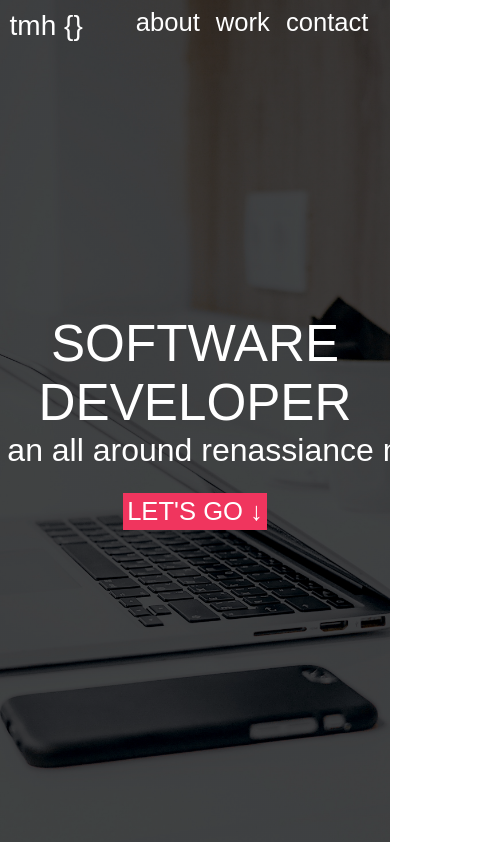
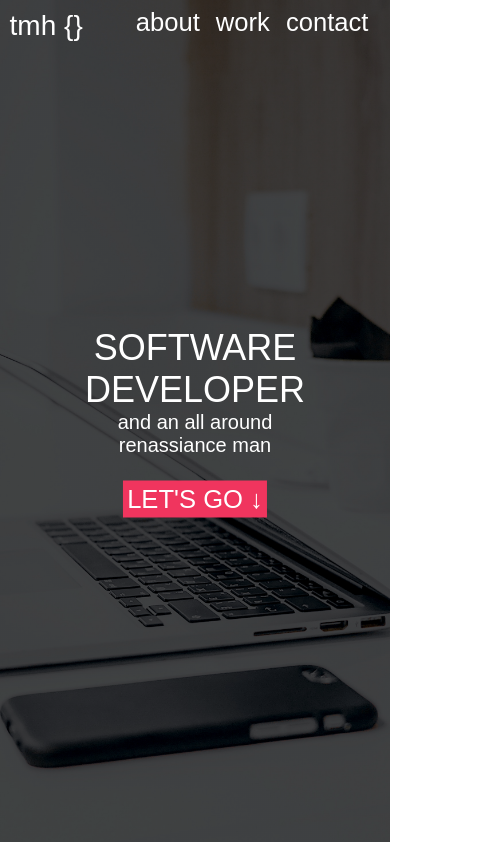
Before and after one commit to tonymichaelhead/tmh-redesign, a website with bundled scripts: page index.html in a window 390 px wide. Shown: the top 842 px of the page, 487 px wide, since content can reach past the window. Built offline with nearby package versions, Linux system fonts and the light colour scheme; a web font is replaced by a local one.

Commit message:
Change header sizes at different viewports

```diff
--- a/sass/_base.scss
+++ b/sass/_base.scss
@@ -15,8 +15,8 @@ $color-grey-dark-2: #060606d6;
 $font-primary: 'PT Sans Caption', sans-serif;
 
 // RESPONSIVE BREAKPOINTS
-$bp-largest: 75em;
-$bp-large: 60em;
+$bp-largest: 75em; // 1200px
+$bp-large: 60em; // 960px
 
 *,
 *::before,
--- a/sass/_contact.scss
+++ b/sass/_contact.scss
@@ -10,7 +10,7 @@
     }
 
     &__form {
-        width: 48rem;
+        max-width: 48rem;
     }
 
     &__form-control:not(:first-of-type) {
--- a/sass/_hero.scss
+++ b/sass/_hero.scss
@@ -8,7 +8,9 @@
 
     clip-path: polygon(0 0, 100% 0, 100% 100%, 0 100vh);
 }
-
+// TODO: Fixing width on header will get rid of white space on mobile!
+// also contact form width
+// also project nav links
 .hero {
     height: 100vh;
     position: relative;
@@ -25,11 +27,22 @@
         font-size: 6.4rem;
         text-transform: uppercase;
         font-weight: 300;
-        width: 73rem;
+        white-space: nowrap;
+
+        @media (max-width: 700px) {
+            font-size: 4.5rem;
+        };
+
+        @media (max-width: 470px) {
+            white-space: normal;
+        };
     }
 
     &__subheader {
         font-size: 4rem;
+        @media (max-width: 700px) {
+            font-size: 2.5rem;
+        };
     }
 
     &__btn {
```
Also changed, not shown: css/style.css.
